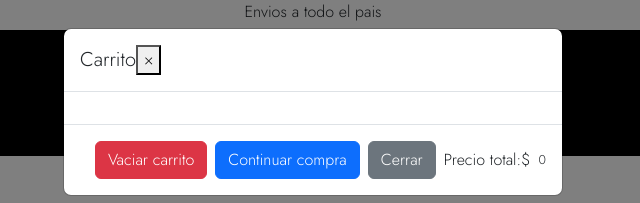
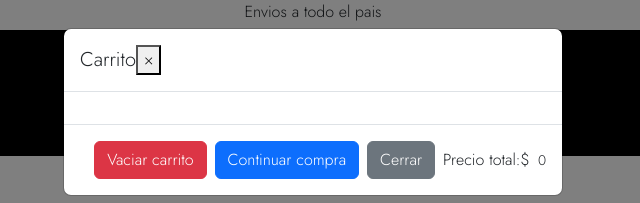
Before and after one commit to Tute735/PreEntrega3JavaSarser, a plain HTML site: page sneakers.html in a window 1280 px wide. Both pictures are taken after a click on the link "shopping_cart". Shown: the top 203 px of the page, 327-967 px from the left. Drawn offline with nearby package versions, Linux system fonts and the light colour scheme.

Commit message:
Cambio 1.1

```diff
--- a/css/main.css
+++ b/css/main.css
@@ -558,6 +558,6 @@ margin-left: 150px;
   border-radius: 10px;
   transition: 0.5s;
 }
-.text-center{
-  font-size: 1vw;
+.totalPrecio{
+  font-size: 14px;
 }
--- a/main.js
+++ b/main.js
@@ -1,13 +1,13 @@
 const productosArray = [
-    {id: "1", nombre:"Zapatillas Nike Dunk Hi Retro", imagen:"../img/producto1.jpg", precio:"58.799", categoria:{marca:"Nike", id:"nike"}},
-    {id: "2", nombre:"Zapatillas Nike Air Force 1 High 07", imagen:'../img/producto2.jpg', precio:"64.799", categoria:{marca:"Nike", id:"nike"}},
-    {id: "3", nombre:"Zapatillas adidas Forum Mid",cantidad:1, imagen:"../img/producto3.jpg", precio:"37.999", categoria:{marca:"Adidas", id:"adidas"}},
-    {id: "4", nombre:"Zapatillas Jordan 1 Low SE Mujer", imagen:"../img/producto4.jpg", precio:"57.999", categoria:{marca:"Nike", id:"nike"}},
-    {id: "5", nombre:"Zapatillas Nike Air Vapormax 2021 Fk", imagen:"../img/producto5.jpg", precio:"96.999", categoria:{marca:"Nike", id:"nike"}},
-    {id: "6", nombre:"Zapatillas adidas Forum Mid Thebe ", imagen:"../img/producto6.jpg", precio:"57.999", categoria:{marca:"Adidas", id:"adidas"}},
-    {id: "7", nombre:"Zapatillas adidas Superstar Ot Tech", imagen:"../img/producto7.jpg", precio:"57.999", categoria:{marca:"Adidas", id:"nike"}},
-    {id: "8", nombre:"Zapatillas Adidas Forum Mid", imagen:"../img/producto8.jpg", precio:"55.999", categoria:{marca:"Adidas", id:"nike"}},
-    {id: "9", nombre:"Zapatillas Nike LeBron 19", imagen:"../img/producto9.jpg", precio:"79.999", categoria:{marca:"Nike", id:"nike"}},
+    {id: "1", nombre:"Zapatillas Nike Dunk Hi Retro", imagen:"../img/producto1.jpg", precio:58.799, categoria:{marca:"Nike", id:"nike"}},
+    {id: "2", nombre:"Zapatillas Nike Air Force 1 High 07", imagen:'../img/producto2.jpg', precio:64.799, categoria:{marca:"Nike", id:"nike"}},
+    {id: "3", nombre:"Zapatillas adidas Forum Mid",cantidad:1, imagen:"../img/producto3.jpg", precio:37.999, categoria:{marca:"Adidas", id:"adidas"}},
+    {id: "4", nombre:"Zapatillas Jordan 1 Low SE Mujer", imagen:"../img/producto4.jpg", precio:57.999, categoria:{marca:"Nike", id:"nike"}},
+    {id: "5", nombre:"Zapatillas Nike Air Vapormax 2021 Fk", imagen:"../img/producto5.jpg", precio:96.999, categoria:{marca:"Nike", id:"nike"}},
+    {id: "6", nombre:"Zapatillas adidas Forum Mid Thebe ", imagen:"../img/producto6.jpg", precio:57.999, categoria:{marca:"Adidas", id:"adidas"}},
+    {id: "7", nombre:"Zapatillas adidas Superstar Ot Tech", imagen:"../img/producto7.jpg", precio:57.999, categoria:{marca:"Adidas", id:"nike"}},
+    {id: "8", nombre:"Zapatillas Adidas Forum Mid", imagen:"../img/producto8.jpg", precio:55.999, categoria:{marca:"Adidas", id:"nike"}},
+    {id: "9", nombre:"Zapatillas Nike LeBron 19", imagen:"../img/producto9.jpg", precio:79.999, categoria:{marca:"Nike", id:"nike"}},
 
 ]
 let carrito =[]
--- a/sneakers.html
+++ b/sneakers.html
@@ -107,7 +107,7 @@
                 </button>
 
                 <span>Precio total:$</span>
-                <p class="text-center" id="precioTotal"></p>
+                <p class="text-center totalPrecio" id="precioTotal"></p>
               </div>
             </div>
           </div>
```
